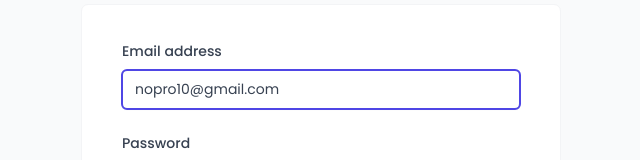
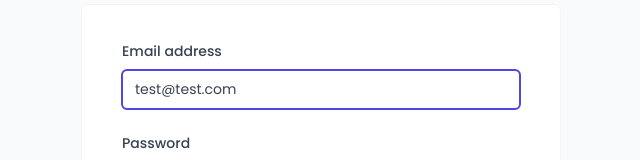
Before and after one commit to Atshmuel/hotelsFront, a React (Vite) app: page /login in a window 1280 px wide. Shown: the part 349-509 px from the top of the page, without its empty margins (319-959 px from the left). Built offline with nearby package versions, Linux system fonts and the light colour scheme; no server answers; a web font is replaced by a local one.

Commit message:
changed user on loginform

```diff
--- a/src/features/authentication/LoginForm.jsx
+++ b/src/features/authentication/LoginForm.jsx
@@ -8,7 +8,7 @@ import { useLogin } from "./useLogin";
 
 function LoginForm() {
   const { login, isLoggingIn } = useLogin();
-  const [email, setEmail] = useState("nopro10@gmail.com");
+  const [email, setEmail] = useState("test@test.com");
   const [password, setPassword] = useState("123123123");
 
   function handleSubmit(e) {
```
